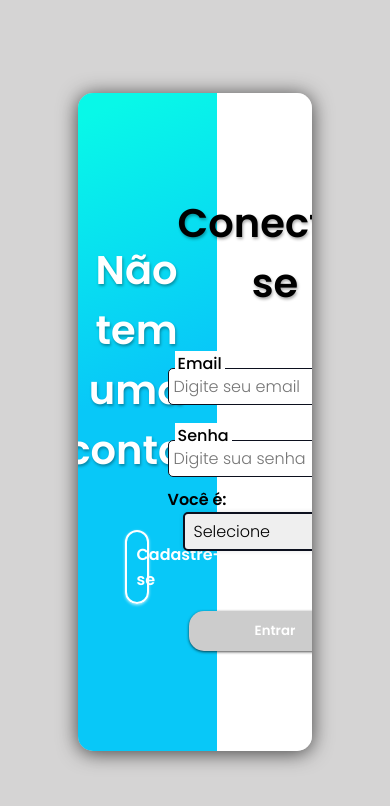
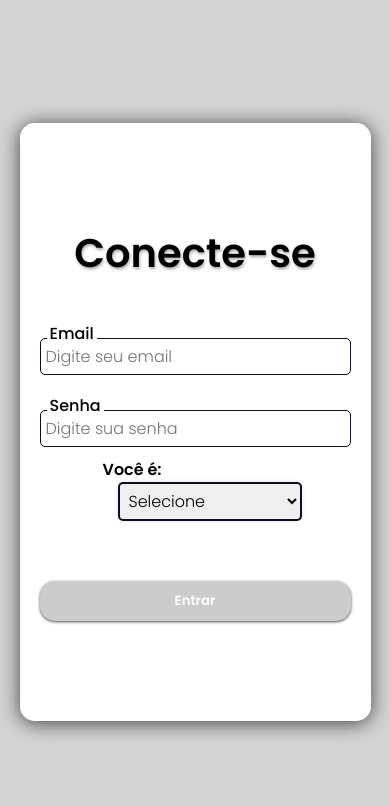
Before and after one commit to rudr1gu/projetoAngular, an Angular app: page /login in a window 390 px wide. Shown: the top 806 px of the page. Built offline with nearby package versions, Linux system fonts and the light colour scheme; a web font is replaced by a local one.

Commit message:
:lipstick: Refactor responsive design for smaller screens

```diff
--- a/src/app/components/aside/aside.component.css
+++ b/src/app/components/aside/aside.component.css
@@ -115,3 +115,33 @@ button:hover{
 	bottom: 20px;
 	left: 110px;
 }
+
+@media screen and (max-width: 768px) {
+	nav ul {
+		width: 20%;
+	}
+	nav ul li a {
+		font-size: 22px;
+	}
+	nav ul li a:before {
+		border-radius: 40px 0px 0px 40px;
+	}
+	nav ul li a.active {
+		border-radius: 40px 0px 0px 40px;
+	}
+	nav ul li a.active:before {
+		border-radius: 40px 0px 0px 40px;
+	}
+	.container-btn{
+		left: 20px;
+	}
+
+	div.boxPerfil{
+		display: none;
+	}
+
+	p.text{
+		display: none;
+	}
+
+}
--- a/src/app/components/aside/aside.component.html
+++ b/src/app/components/aside/aside.component.html
@@ -1,4 +1,5 @@
 <aside>
+
     <nav>
         <ul>
             <div class="boxPerfil">
@@ -13,23 +14,23 @@
                 </li>
             </div>
             <li>
-                <a routerLink="/" routerLinkActive="active" [routerLinkActiveOptions]="{exact: true}"><i class="fa fa-users" ></i>  Fórum</a>
+                <a routerLink="/" routerLinkActive="active" [routerLinkActiveOptions]="{exact: true}"><i class="fa fa-users" ></i>  <p class="text">Fórum</p></a>
             </li>
             <li>
-                <a routerLink="/curso" routerLinkActive="active"><i class="fa fa-book"></i>  Seu Curso</a>
+                <a routerLink="/curso" routerLinkActive="active"><i class="fa fa-book"></i> <p class="text"> Seu Curso</p></a>
             </li>
             <li>
-                <a routerLink="/feed" routerLinkActive="active"><i class='bx bxs-conversation'></i>  Feed</a>
+                <a routerLink="/feed" routerLinkActive="active"><i class='bx bxs-conversation'></i>  <p class="text">Feed</p></a>
             </li>
             <li>
-                <a routerLink="/calendario" routerLinkActive="active"><i class='bx bxs-calendar-star' ></i>  Calendário</a>
+                <a routerLink="/calendario" routerLinkActive="active"><i class='bx bxs-calendar-star' ></i>  <p class="text">Calendário</p></a>
             </li>
             <li>
-                <a routerLink="/arquivos" routerLinkActive="active"><i class='bx bx-paperclip'></i> Arquivos</a>
+                <a routerLink="/arquivos" routerLinkActive="active"><i class='bx bx-paperclip'></i> <p class="text">Arquivos</p></a>
             </li>
         </ul>
         <div class="container-btn">
-            <button class="logout" (click)="logout()"><i class='bx bx-log-out'></i> SAIR</button>
+            <button class="logout" (click)="logout()"><i class='bx bx-log-out'></i> <p class="text">SAIR</p></button>
         </div>
     </nav>
 </aside>
--- a/src/app/components/login-aluno/login-aluno.component.css
+++ b/src/app/components/login-aluno/login-aluno.component.css
@@ -154,3 +154,25 @@ form {
     flex-direction: column;
     justify-content: center;
 }
+
+@media screen and (max-width: 768px) {
+    .container {
+        width: 90%;
+    }
+    .container1 {
+        display: none;
+    }
+    .container2 {
+        width: 100%;
+    }
+    .form-group input {
+        width: 100%;
+    }
+    button {
+        width: 100%;
+    }
+    select{
+        width: 100%;
+    }
+
+}
--- a/src/styles.css
+++ b/src/styles.css
@@ -63,3 +63,13 @@ button:disabled {
     background-color: #ccc;
     cursor: not-allowed;
 }
+
+@media screen and (max-width: 768px) {
+    aside {
+        width: 10%;
+    }
+    main {
+        width: 80%;
+    }
+
+}
```
